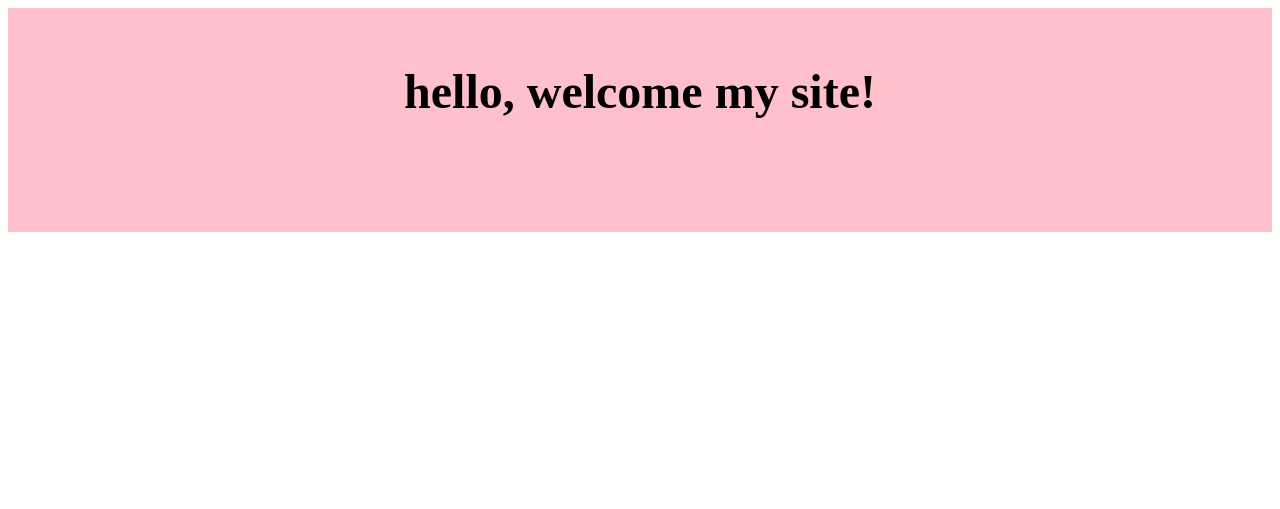
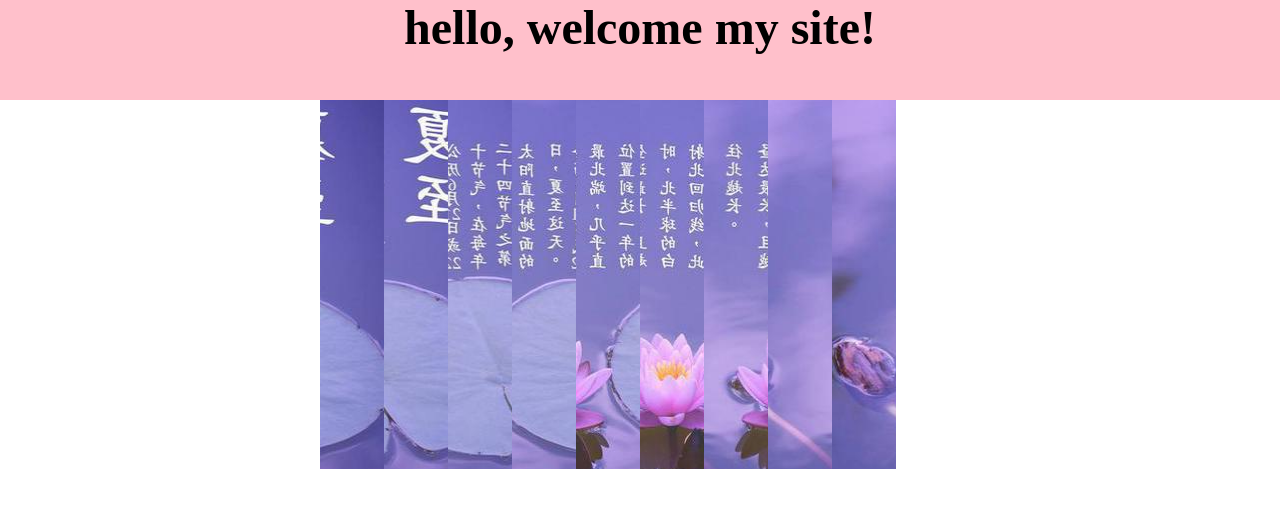
Before and after one commit to soos-cpu/Django_test, a Django app: page /myapps/homepage in a window 1280 px wide. Shown: the top 509 px of the page. Run offline with Django 3.2, Linux system fonts and the light colour scheme; some libraries are stand-ins or nearby versions.

Commit message:
新增主页轮播图

```diff
--- a/myapps/static/myapps/homepagestyle.css
+++ b/myapps/static/myapps/homepagestyle.css
@@ -1,10 +1,56 @@
 
 .data-head {
     width: 100%;
-    height: 200px;
+    height: 100px;
     background-color: pink;
     font-size: 24px;
     text-align: center;
-    /*margin-top: 20px;*/
-    padding-top: 24px;
+    /*margin-bottom: 120px;*/
+    /*padding-top: 24px;*/
 }
+
+* {
+    margin: 0;
+    padding: 0;
+}
+
+#catch {
+    /*height: 100vh;*/
+    justify-content: center;
+    align-items: center;
+    display: flex;
+}
+
+.container {
+    width: 640px;
+    height: 410px;
+    /*border: solid 1px #000;*/
+    position: relative;
+    padding: 0;
+    margin: 0;
+    /*display: none;*/
+}
+
+.item {
+    width: 64px;
+    height: 41px;
+    position: absolute;
+    transform-style: preserve-3d;
+}
+
+.item .zheng {
+    width: 100%;
+    height: 100%;
+    background-image: url("images/夏至.jpeg");
+    background-size: 642px 410px;
+    position: absolute;
+}
+
+.item .fan {
+    width: 100%;
+    height: 100%;
+    background-image: url("images/夏至c.jpeg");
+    background-size: 642px 410px;
+    position: absolute;
+    transform: rotateY(180deg);
+}
--- /dev/null
+++ b/myapps/static/myapps/js/homepage.js
@@ -0,0 +1,37 @@
+$(function () {
+    let width = 64;
+    let height = 41;
+    let $container = $('.container');
+    let rows = $container.get(0).offsetHeight / height;
+    let cols = $container.get(0).offsetWidth / width;
+    for (let i = 0; i < rows - 1; i++) {
+        for (let j = 0; j < cols - 1; j++) {
+            let $item = $(`<div class="item"></div>`).css({
+                "width": width + 'px',
+                "height": height + 'px',
+                "left": j * width + 'px',
+                "top": i * height + 'px',
+                "transition": `all 0.5s linear ${(i + j) * 0.1}s`
+            });
+            let $zheng = $(`<div class="zheng"></div>`).css({
+                "background-position": `${-width * j}px ${-height * i}px`
+            })
+            $item.append($zheng);
+            let $fan = $(`<div class="fan"></div>`).css({
+                "background-position": `${-width * j}px ${-height * i}px`,
+            });
+            $item.append($fan);
+            $container.append($item);
+        }
+    }
+    let index = 1;
+    $('.item').each(function () {
+        console.log(1);
+    })
+    setInterval(() => {
+        $('.item').each(function () {
+            $(this).css('transform', `rotateY(${(index%2)*180}deg)`)
+        });
+        index++;
+    }, 5000)
+})
--- a/myapps/templates/myapps/homepage.html
+++ b/myapps/templates/myapps/homepage.html
@@ -2,13 +2,20 @@
 <html lang="en">
 <head>
     <meta charset="UTF-8">
-    <title>Homepage</title>
+    <title>主页</title>
     {% load static %}
     <link rel="stylesheet" type="text/css" href="{% static 'myapps/homepagestyle.css' %}"/>
+    <script src="{% static 'myapps/js/jquery-3.6.0.js' %}"></script>
+    <script src="{% static 'myapps/js/homepage.js' %}"></script>
 </head>
 <body>
 <div class="data-head">
     <h1>hello, welcome my site!</h1>
 </div>
+<div id="catch">
+    <div class="container">
+
+    </div>
+</div>
 </body>
 </html>
--- a/myapps/views.py
+++ b/myapps/views.py
@@ -142,12 +142,12 @@ def ggl_house(request):
         except PageNotAnInteger:
             # 如果请求的页数不是整数, 返回第一页。
             haiju = paginator.page(1)
+        except EmptyPage:
+            # 如果请求的页数不在合法的页数范围内，返回结果的最后一页。
+            haiju = paginator.page(paginator.num_pages)
         except InvalidPage:
             # 如果请求的页数不存在, 重定向页面
             return HttpResponse('找不到页面的内容')
-        except EmptyPage:
-            # 如果请求的页数不在合法的页数范围内，返回结果的最后一页。
-            haiju = paginator.page(paginator.num_pages)
     return render(request, 'myapps/haiju_info.html', locals())
 
 
```
Also changed, not shown: myapps/static/myapps/images/夏至.jpeg (added), myapps/static/myapps/images/夏至c.jpeg (added).
